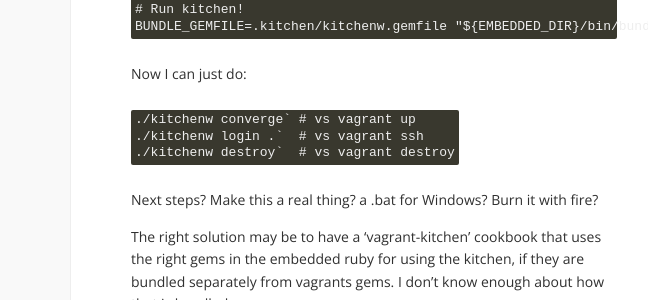
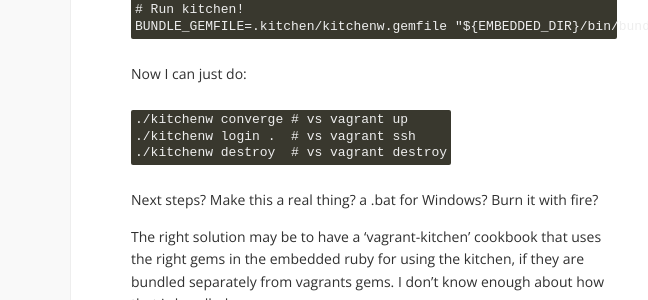
Before and after one commit to erichelgeson/erichelgeson.github.com, a Jekyll site: the page built from _posts/2014-01-30-cellophane-a-hacked-up-kitchen-vagrant-berkshelf.markdown, in a window 1280 px wide. Shown: the part 1351-1651 px from the top of the page, without its empty margins (270-918 px from the left). Built offline with Jekyll 4.4.1, drawn with Linux system fonts in a browser that asks for light colours; Markdown is read by kramdown in place of the engine named in the settings; comment, search, counter and statistics services are not loaded.

Commit message:
stray ticks

```diff
--- a/_posts/2014-01-30-cellophane-a-hacked-up-kitchen-vagrant-berkshelf.markdown
+++ b/_posts/2014-01-30-cellophane-a-hacked-up-kitchen-vagrant-berkshelf.markdown
@@ -49,9 +49,9 @@ BUNDLE_GEMFILE=.kitchen/kitchenw.gemfile "${EMBEDDED_DIR}/bin/bundle" exec kitch
 Now I can just do:
 
 {% highlight bash %}
-./kitchenw converge` # vs vagrant up
-./kitchenw login .`  # vs vagrant ssh
-./kitchenw destroy`  # vs vagrant destroy
+./kitchenw converge # vs vagrant up
+./kitchenw login .  # vs vagrant ssh
+./kitchenw destroy  # vs vagrant destroy
 {% endhighlight %}
 
 Next steps? Make this a real thing? a .bat for Windows? Burn it with fire?
```
